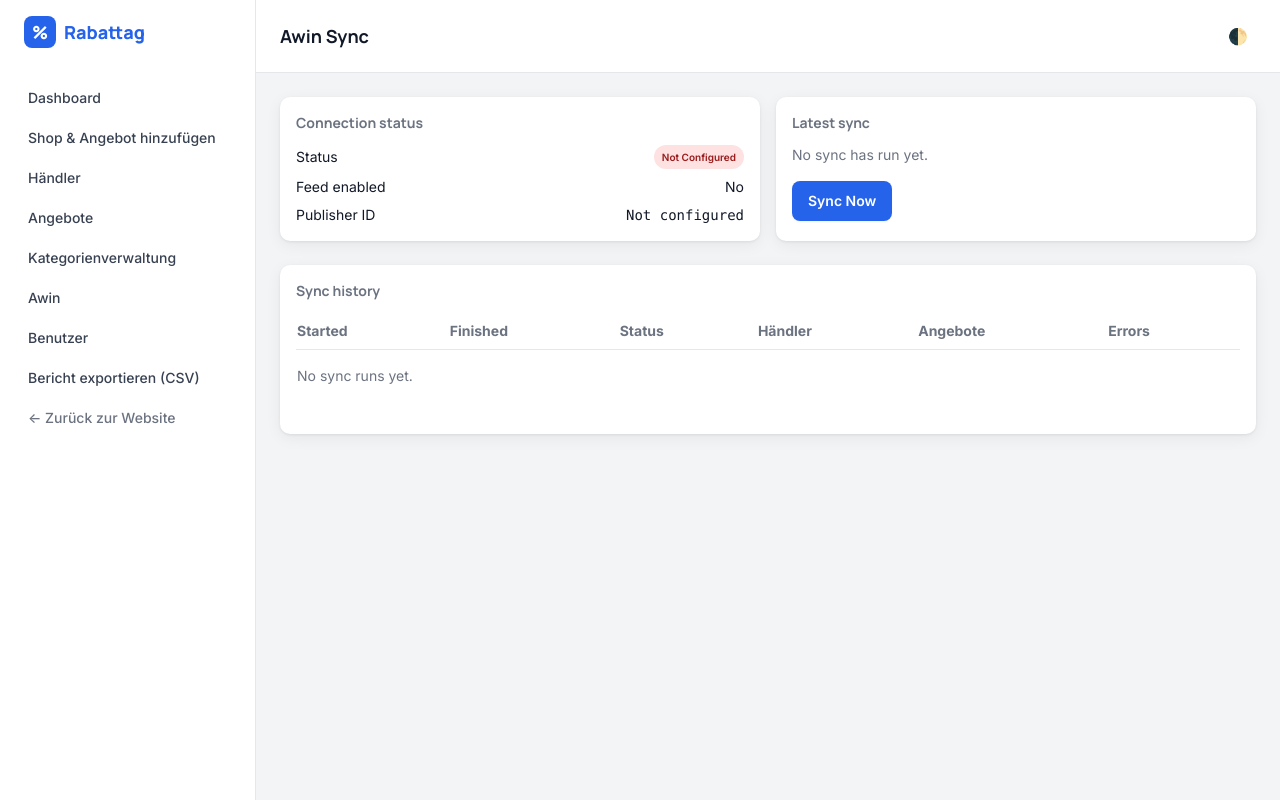
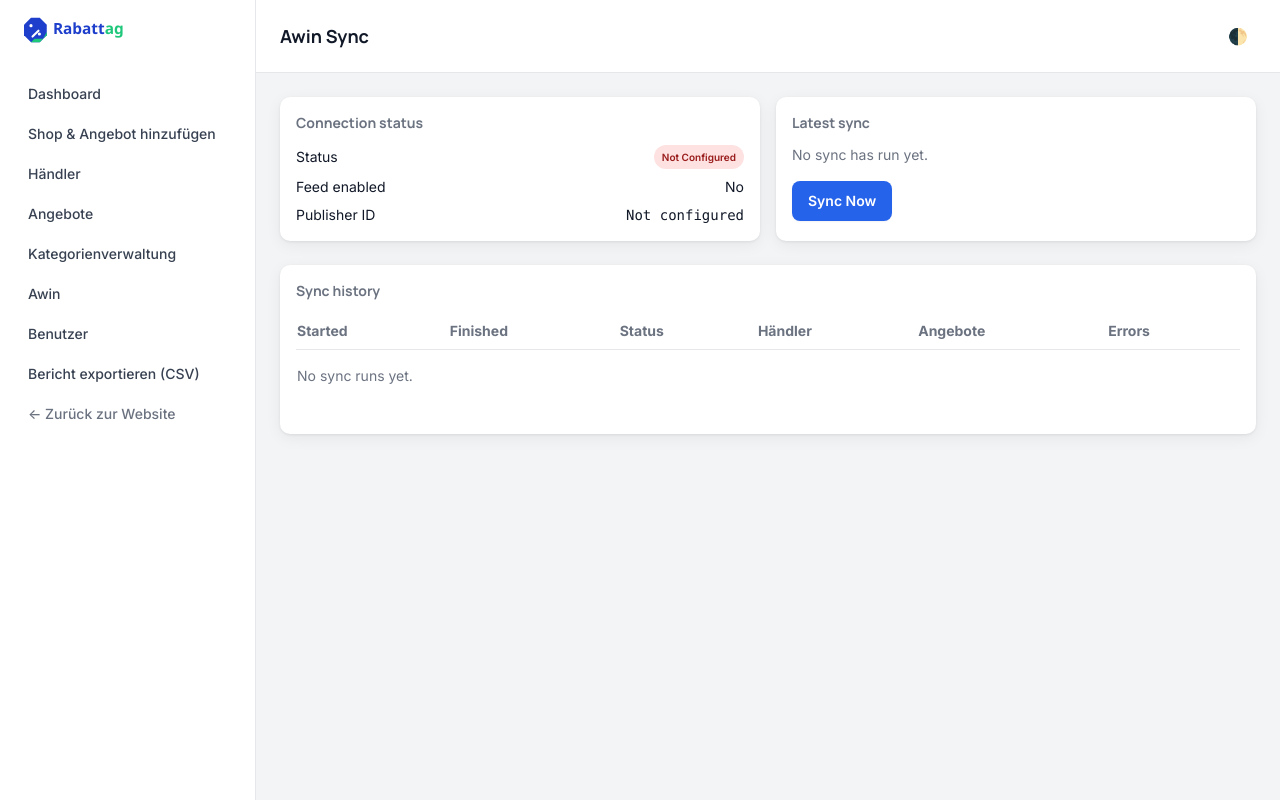
Before and after one commit to Sohrab051/https-rabattag.de-, a Laravel app: page /de/admin/awin in a window 1280 px wide. Run offline with Laravel 12, Linux system fonts and the light colour scheme; the visitor is signed in with stand-in values (Sample User, id 1); data that the repository does not hold is empty; style sheets or scripts are compiled from the project's sources; some libraries are stand-ins or nearby versions.

Commit message:
Add mobile sidebar menu, fix admin dashboard routing, add SVG logo
- Admin layout: add hamburger toggle + slide-in sidebar for mobile
- Site header: route admins to admin panel instead of default dashboard
- Add reusable logo component matching brand design

```diff
--- a/resources/views/components/layouts/admin.blade.php
+++ b/resources/views/components/layouts/admin.blade.php
@@ -18,12 +18,20 @@
     @livewireStyles
 </head>
 <body class="h-full bg-gray-100 font-sans text-gray-900 antialiased dark:bg-gray-950 dark:text-gray-100">
-    <div class="flex min-h-screen">
-        <aside class="hidden w-64 shrink-0 border-r border-gray-200 bg-white p-4 dark:border-gray-800 dark:bg-gray-900 sm:block">
-            <a href="{{ route('admin.dashboard') }}" class="mb-8 flex items-center gap-2 px-2 font-display text-lg font-extrabold text-primary-600">
-                <span class="flex h-8 w-8 items-center justify-center rounded-lg bg-primary-600 text-white">%</span>
-                {{ config('app.name') }}
-            </a>
+    <div class="flex min-h-screen" x-data="{ sidebarOpen: false }">
+        <aside
+            x-cloak
+            :class="sidebarOpen ? 'translate-x-0' : '-translate-x-full sm:translate-x-0'"
+            class="fixed inset-y-0 left-0 z-50 w-64 shrink-0 -translate-x-full border-r border-gray-200 bg-white p-4 transition-transform duration-200 ease-in-out dark:border-gray-800 dark:bg-gray-900 sm:static sm:translate-x-0 sm:block"
+        >
+            <div class="mb-8 flex items-center justify-between px-2">
+                <a href="{{ route('admin.dashboard') }}" class="flex items-center">
+                    <x-logo class="h-7 w-auto" />
+                </a>
+                <button type="button" x-on:click="sidebarOpen = false" class="rounded-lg p-2 text-gray-500 hover:bg-gray-100 dark:text-gray-300 dark:hover:bg-gray-800 sm:hidden" aria-label="{{ __('Close menu') }}">
+                    ✕
+                </button>
+            </div>
             <nav class="space-y-1 text-sm font-medium">
                 <a href="{{ route('admin.dashboard') }}" class="block rounded-lg px-3 py-2 text-gray-700 hover:bg-gray-100 dark:text-gray-300 dark:hover:bg-gray-800">{{ __('Dashboard') }}</a>
                 <a href="{{ route('admin.merchant-offer.create') }}" class="block rounded-lg px-3 py-2 text-gray-700 hover:bg-gray-100 dark:text-gray-300 dark:hover:bg-gray-800">{{ __('Add store & offer') }}</a>
@@ -39,9 +47,21 @@
             </nav>
         </aside>
 
-        <div class="flex-1">
+        <div
+            x-cloak
+            x-show="sidebarOpen"
+            x-on:click="sidebarOpen = false"
+            class="fixed inset-0 z-40 bg-black/50 sm:hidden"
+        ></div>
+
+        <div class="min-w-0 flex-1">
             <header class="flex items-center justify-between border-b border-gray-200 bg-white px-6 py-4 dark:border-gray-800 dark:bg-gray-900">
-                <h1 class="font-display text-lg font-bold">{{ $title ?? __('Admin') }}</h1>
+                <div class="flex items-center gap-3">
+                    <button type="button" x-on:click="sidebarOpen = true" class="rounded-lg p-2 text-gray-500 hover:bg-gray-100 dark:text-gray-300 dark:hover:bg-gray-800 sm:hidden" aria-label="{{ __('Open menu') }}">
+                        ☰
+                    </button>
+                    <h1 class="font-display text-lg font-bold">{{ $title ?? __('Admin') }}</h1>
+                </div>
                 <button type="button" x-data x-on:click="
                     document.documentElement.classList.toggle('dark');
                     try { localStorage.setItem('theme', document.documentElement.classList.contains('dark') ? 'dark' : 'light'); } catch (e) {}
--- /dev/null
+++ b/resources/views/components/logo.blade.php
@@ -0,0 +1,13 @@
+@props(['class' => 'h-8 w-auto'])
+
+<svg viewBox="0 0 640 160" xmlns="http://www.w3.org/2000/svg" {{ $attributes->merge(['class' => $class]) }} role="img" aria-label="Rabattag">
+    <g>
+        <path d="M40 10 H90 L130 50 V110 L90 150 H40 L0 110 V50 Z" fill="#1E3FCB"/>
+        <path d="M40 150 H90 L110 130 H60 Z" fill="#1EC77A"/>
+        <path d="M110 130 L130 110 V90 Z" fill="#1EC77A"/>
+        <circle cx="40" cy="55" r="9" fill="#ffffff"/>
+        <circle cx="88" cy="103" r="9" fill="#ffffff"/>
+        <rect x="35" y="95" width="60" height="12" rx="6" fill="#ffffff" transform="rotate(-45 65 100)"/>
+    </g>
+    <text x="165" y="105" font-family="'Poppins','Segoe UI',Arial,sans-serif" font-size="88" font-weight="800" fill="#1E3FCB">Rabatt<tspan fill="#1EC77A">ag</tspan></text>
+</svg>
```
Also changed, not shown: resources/views/components/layouts/site.blade.php (+7 -4 lines).
